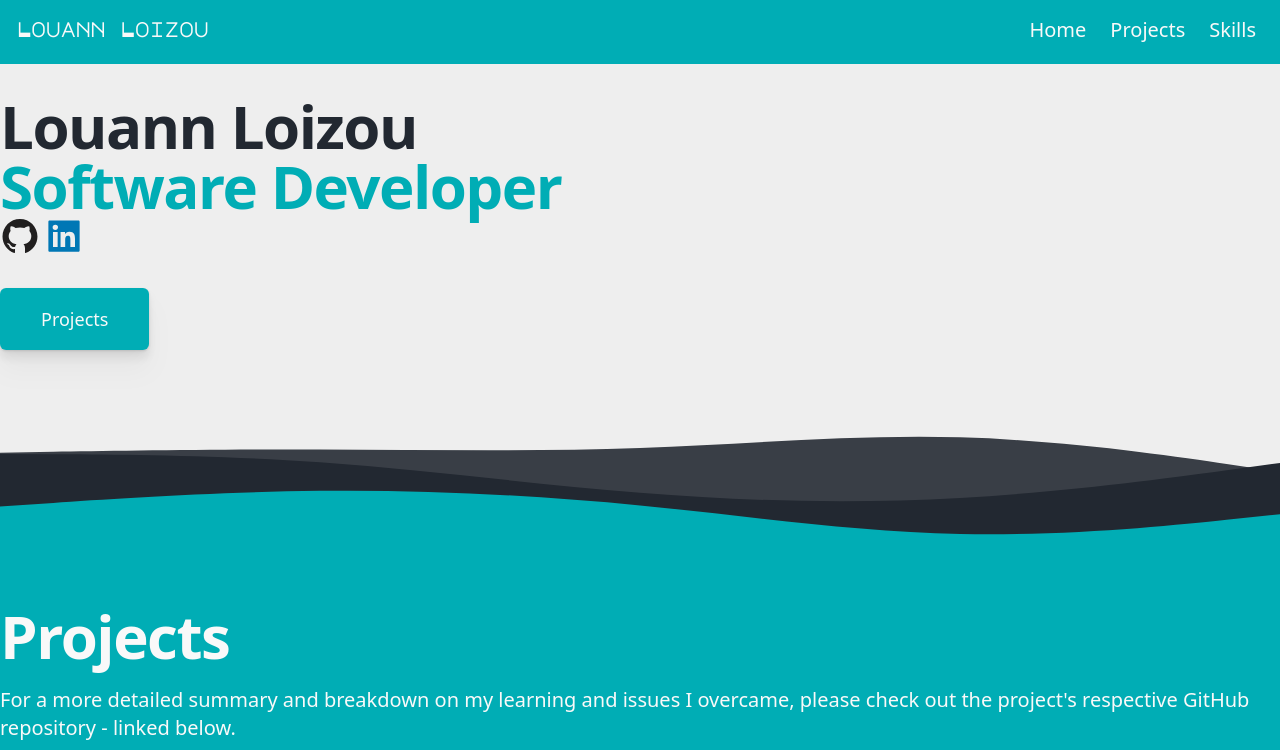
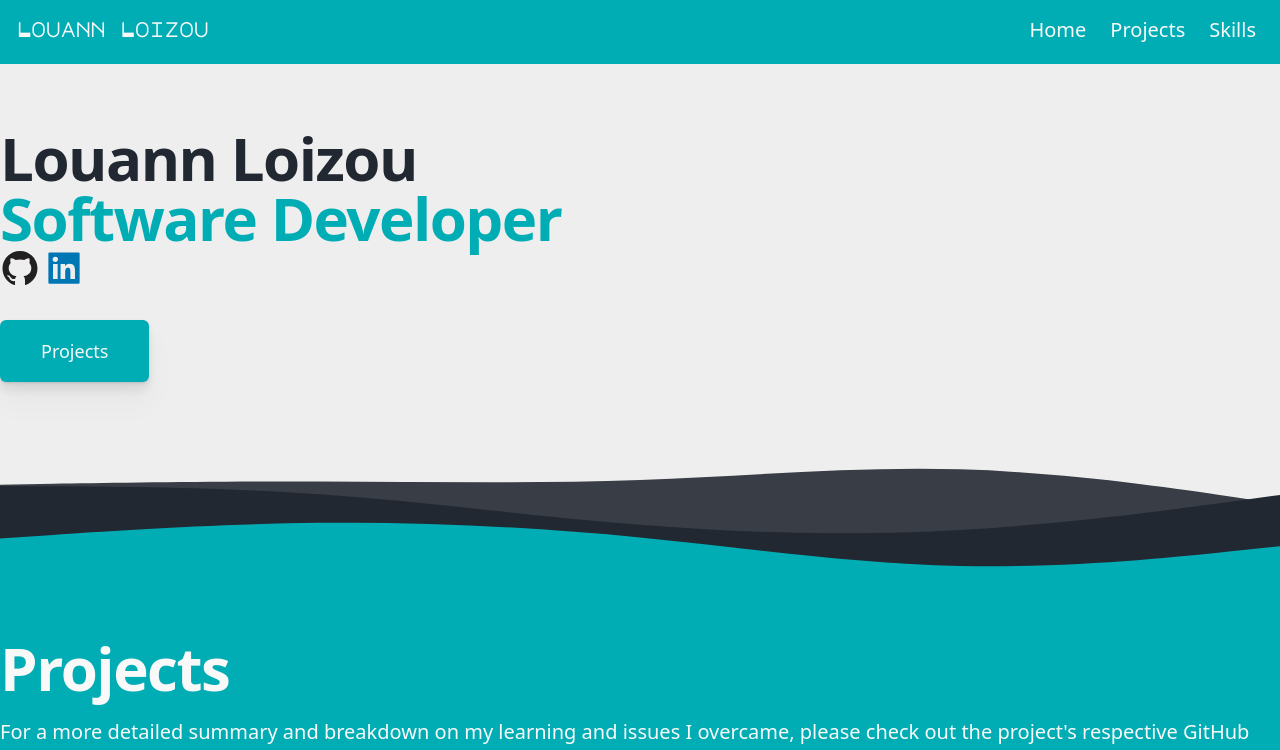
Before and after one commit to louannl/louann-loizou, a React (Create React App) app: page / in a window 1280 px wide. Shown: the top 750 px of the page. Built offline with nearby package versions, Linux system fonts and the light colour scheme.

Commit message:
Update margin top on name

```diff
--- a/src/pages/Hero.js
+++ b/src/pages/Hero.js
@@ -8,7 +8,7 @@ const Hero = () => {
   return (
     <Section className="bg-themeLightGrey dark:bg-themeDarkGrey" name="home">
       <Content className="pt-24">
-        <AttributeHeader className="text-themeDarkGrey dark:text-white">Louann Loizou</AttributeHeader>
+        <AttributeHeader className="mt-8 text-themeDarkGrey dark:text-white">Louann Loizou</AttributeHeader>
         <AttributeHeader className="text-mint dark:text-themeLightGrey">Software Developer</AttributeHeader>
         <SocialLinks/>
         <div
```
